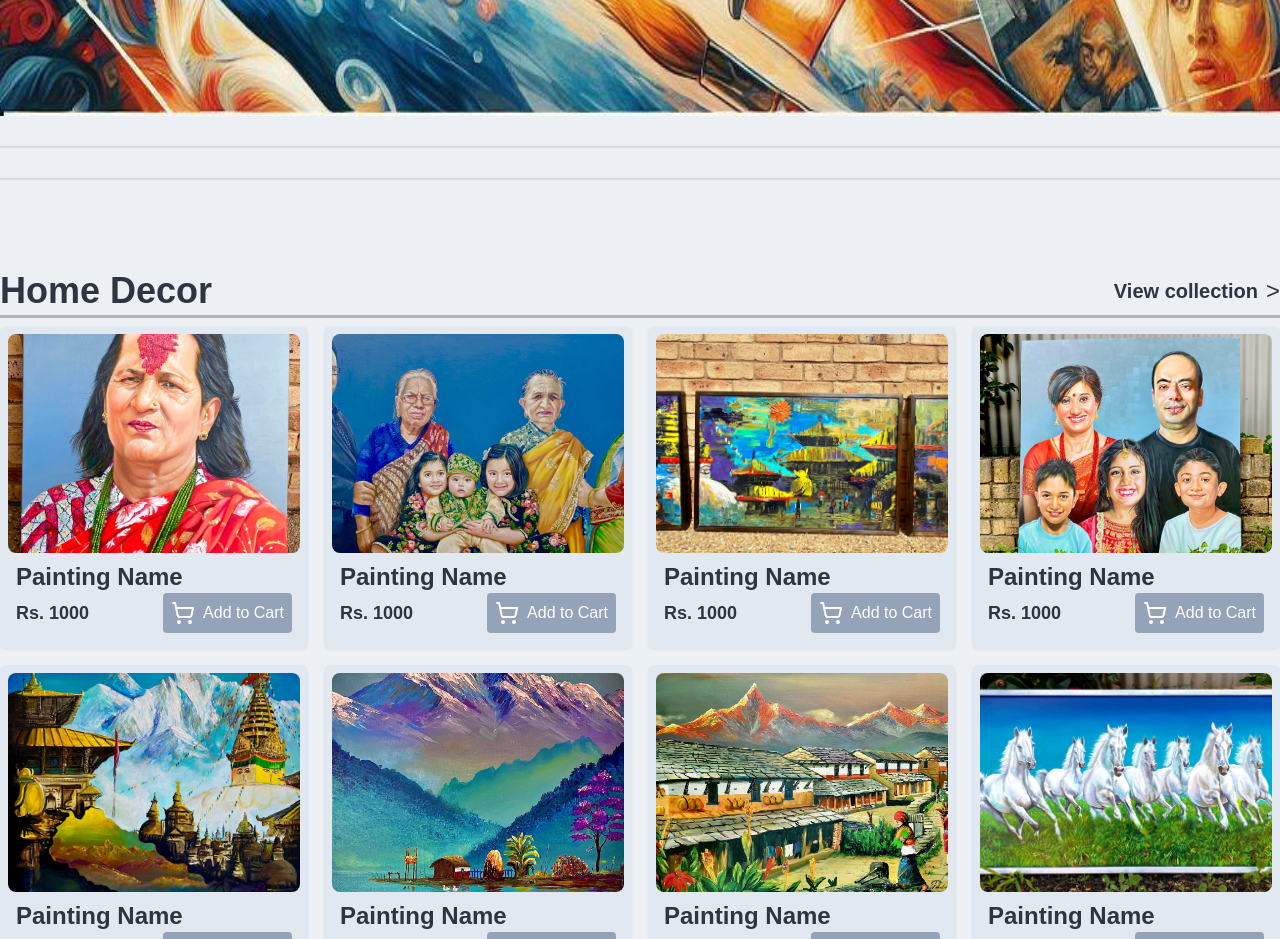
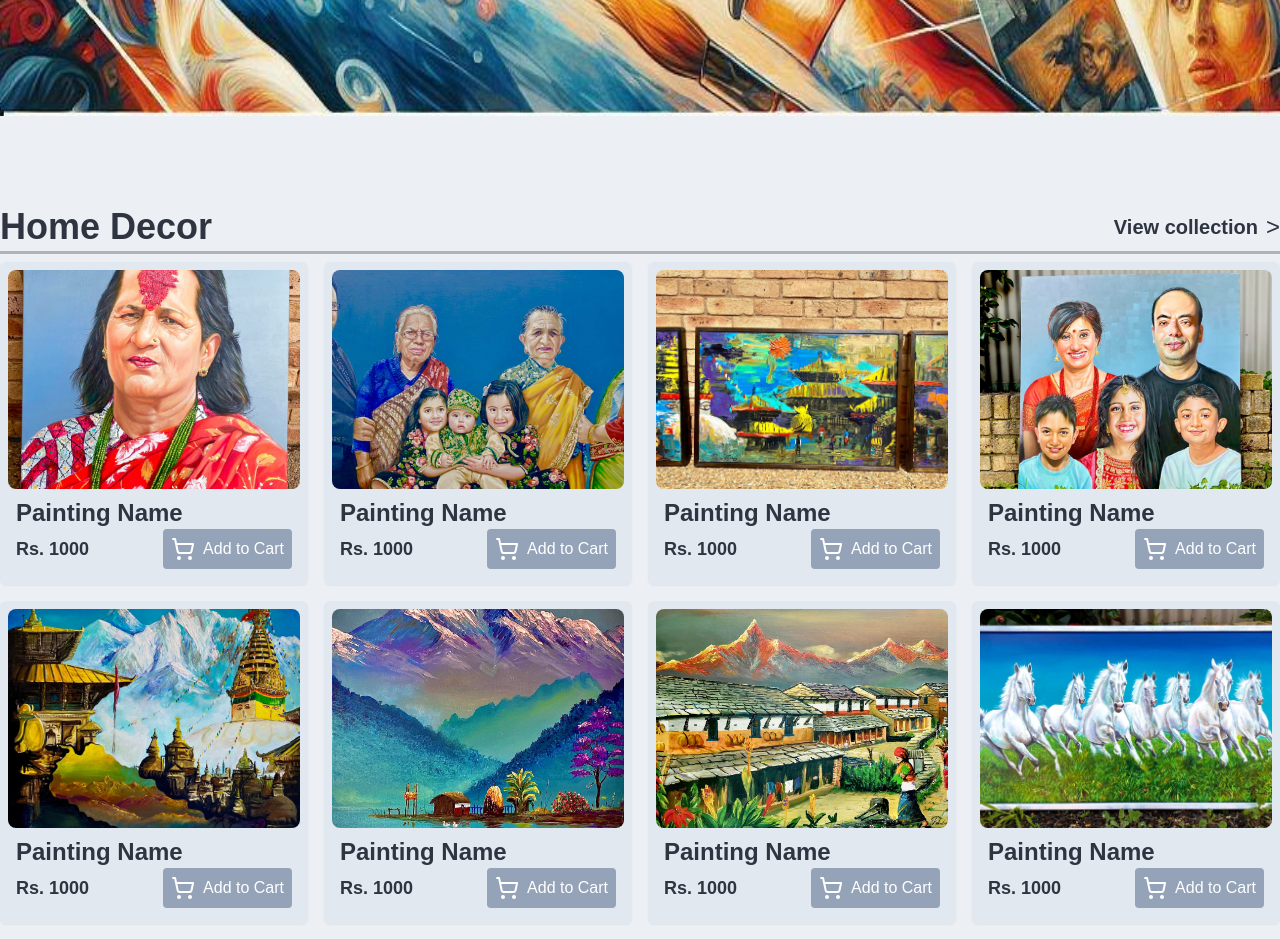
Before and after one commit to aspark-dipesh/painting, a Next.js app: page / in a window 1280 px wide. Shown: the part 940-1879 px from the top of the page. Built offline with nearby package versions, Linux system fonts and the light colour scheme; grey boxes are pictures that could not be loaded; a web font is replaced by a local one.

Commit message:
image extenction  changed

```diff
--- a/src/app/page.tsx
+++ b/src/app/page.tsx
@@ -12,7 +12,7 @@ export default function Home() {
         <div>
           <ImageSlider />
         </div>
-        <div className="divider"></div>
+
         {/* <div className="">
           <HeadLine title="Hot Deals" />
           <div className="grid grid-cols-4 mt-2 gap-4">
@@ -21,7 +21,7 @@ export default function Home() {
             <HotDealsCard title="Holi Special" />
           </div>
         </div> */}
-        <div className="divider"></div>
+
         <div className="mt-10">
           <HeadLine title="Home Decor" />
           <div className="grid grid-cols-1 md:grid-cols-3 lg:grid-cols-4 gap-4 mt-2">
```
